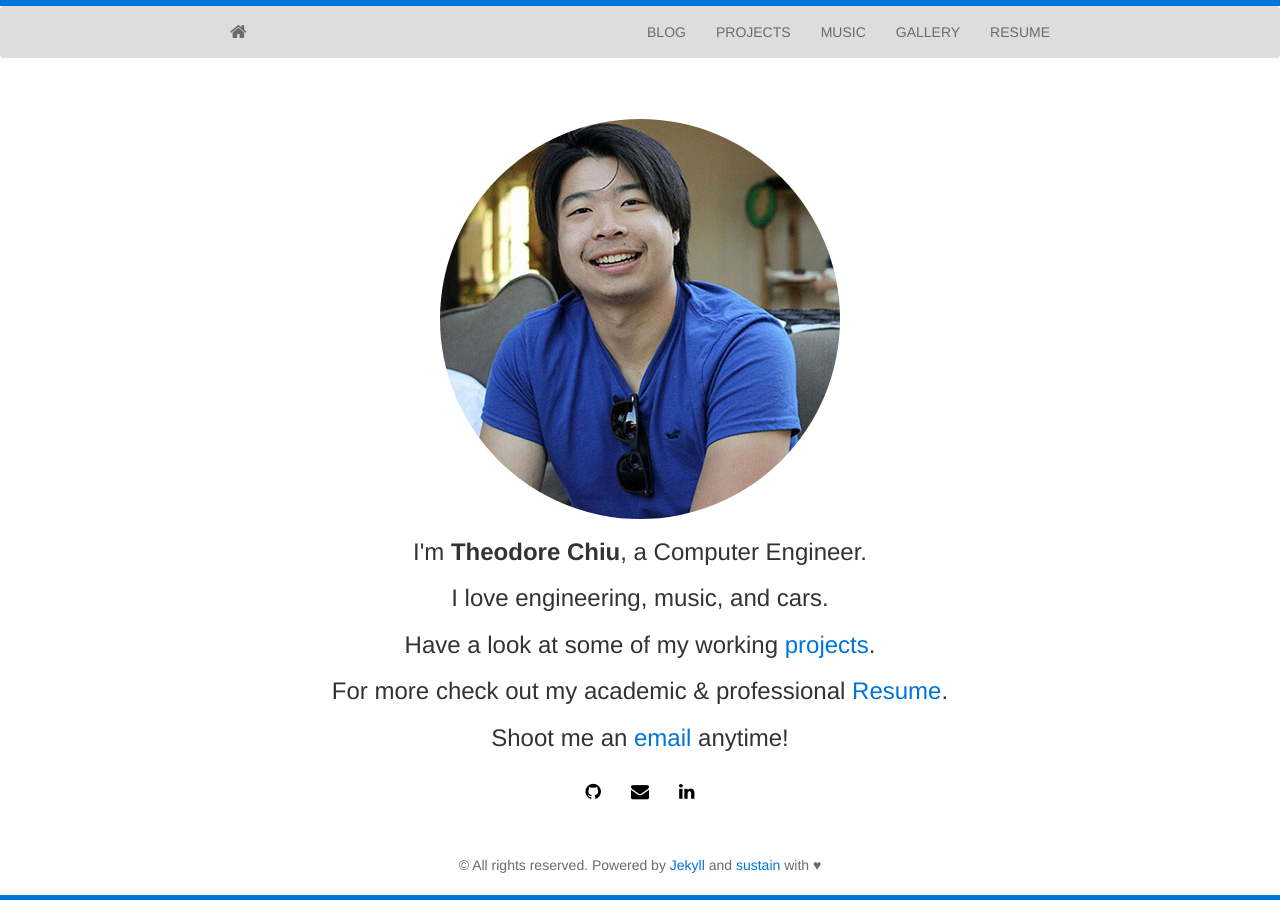
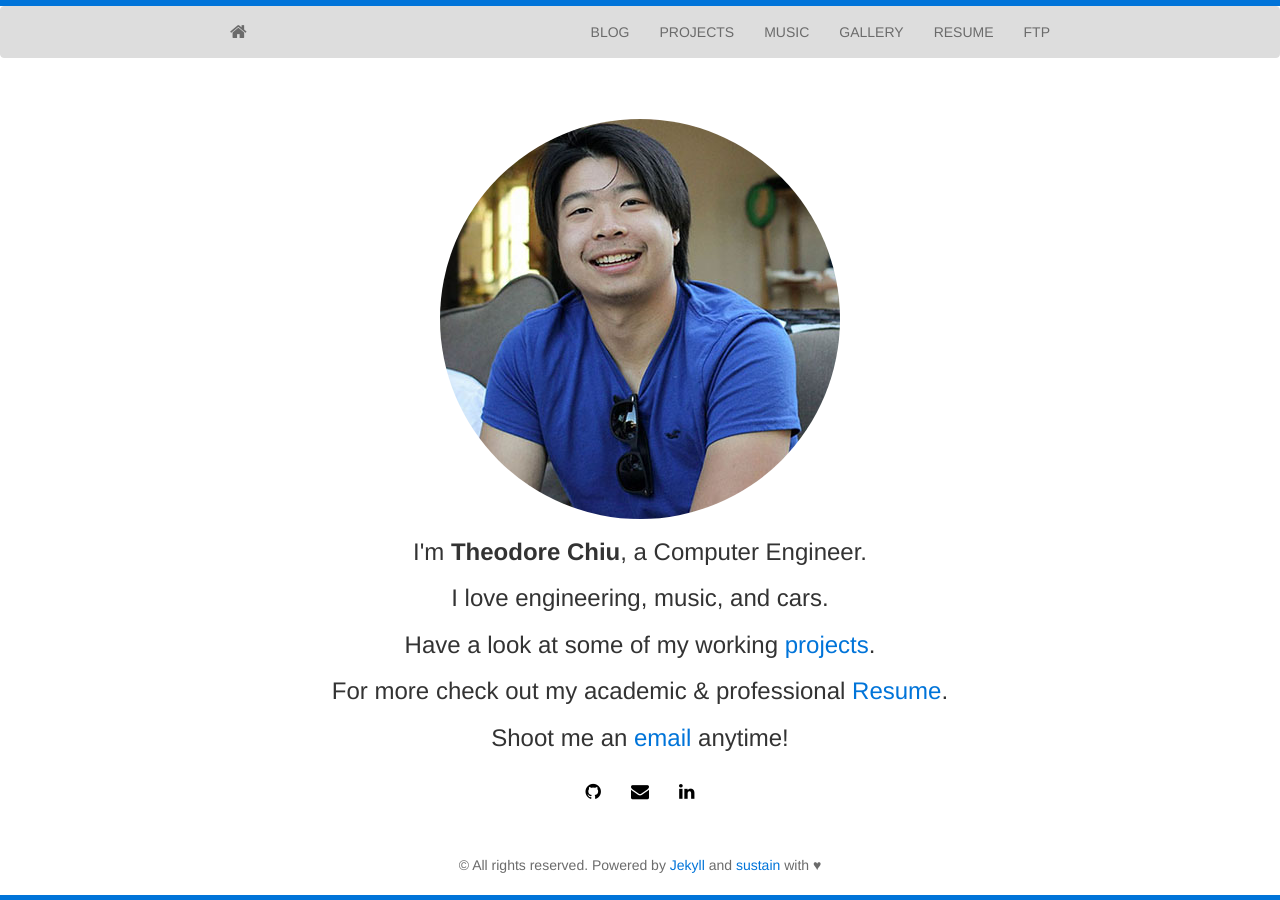
Before and after one commit to theochiu/theochiu.github.io, a Jekyll site: the page built from index.html, in a window 1280 px wide. Built offline with Jekyll 4.4.1, drawn with Linux system fonts in a browser that asks for light colours; nearby versions of some CDN libraries; the list of posts is cut into pages by our own code.

Commit message:
added ftp tab

```diff
--- a/_includes/header.html
+++ b/_includes/header.html
@@ -10,6 +10,7 @@
         <li><a href="{{ site.baseurl }}music.html">MUSIC</a></li>
         <li><a href="{{ site.baseurl }}gallery.html">GALLERY</a></li>
         <li><a href="{{ site.baseurl }}resume.pdf" target="_blank" >RESUME</a></li>
+        <li><a href="ftp://pineappleguru69.ddns.net:21" target="_blank">FTP</a></li>
 
 
       </ul>
```
